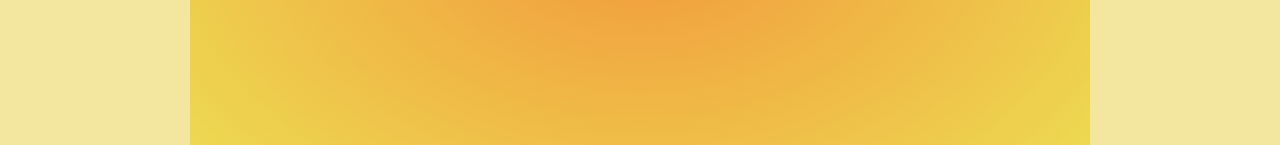
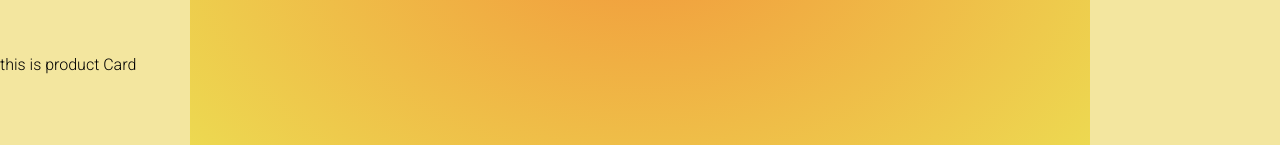
Before and after one commit to charlesVeneau/sneakhub, a Nuxt app: page /shop in a window 1280 px wide. Shown: the part 176-321 px from the top of the page. Built offline with nearby package versions, Linux system fonts and the light colour scheme.

Commit message:
Add product card compenent to project, Delete unused css

```diff
--- a/assets/scss/main.scss
+++ b/assets/scss/main.scss
@@ -18,29 +18,6 @@ body{
     margin: 0 auto;
 }
 
-// %btn{
-//   position: absolute;
-//   content: '';
-//   top: 50%;
-//   left: 50%;
-//   bottom: 50%;
-//   right: 50%;
-//   z-index: -10;
-//   background-color: rgba(255,255,255,0);
-//   transition: all 0.2s ease-in-out;
-//   &:hover{
-//     color: white;
-//     background-color: #f2973b;
-//     border-radius: 16px;
-//     top: -8px;
-//     left: -12px;
-//     bottom: -8px;
-//     right: -12px;
-//     padding: 8px;
-//     box-shadow: 0 3px 3px rgba(0, 0, 0, 0.27);
-//   }
-// }
-
 .navbar{
   @extend .container;
   display: flex;
@@ -51,7 +28,7 @@ body{
   .logo{
     display: flex;
     align-items: center;
-    transition: color 0.2s ease-out;
+    transition: all 0.2s ease-out;
     cursor: pointer;
     .nuxtLogo {
       height: 46px;
@@ -82,9 +59,6 @@ body{
       &.nuxt-link-exact-active{
         color: #f2973b
       }
-      // &::before{
-      //   @extend %btn
-      // }
     }
   }
   .menu-second{
--- /dev/null
+++ b/components/ProductCard.vue
@@ -0,0 +1,3 @@
+<template>
+  <p>this is product Card</p>
+</template>
--- a/pages/shop.vue
+++ b/pages/shop.vue
@@ -1,6 +1,7 @@
 <template>
   <div>
     <Header :page-name="shop" />
+    <ProductCard />
   </div>
 </template>
 
```
